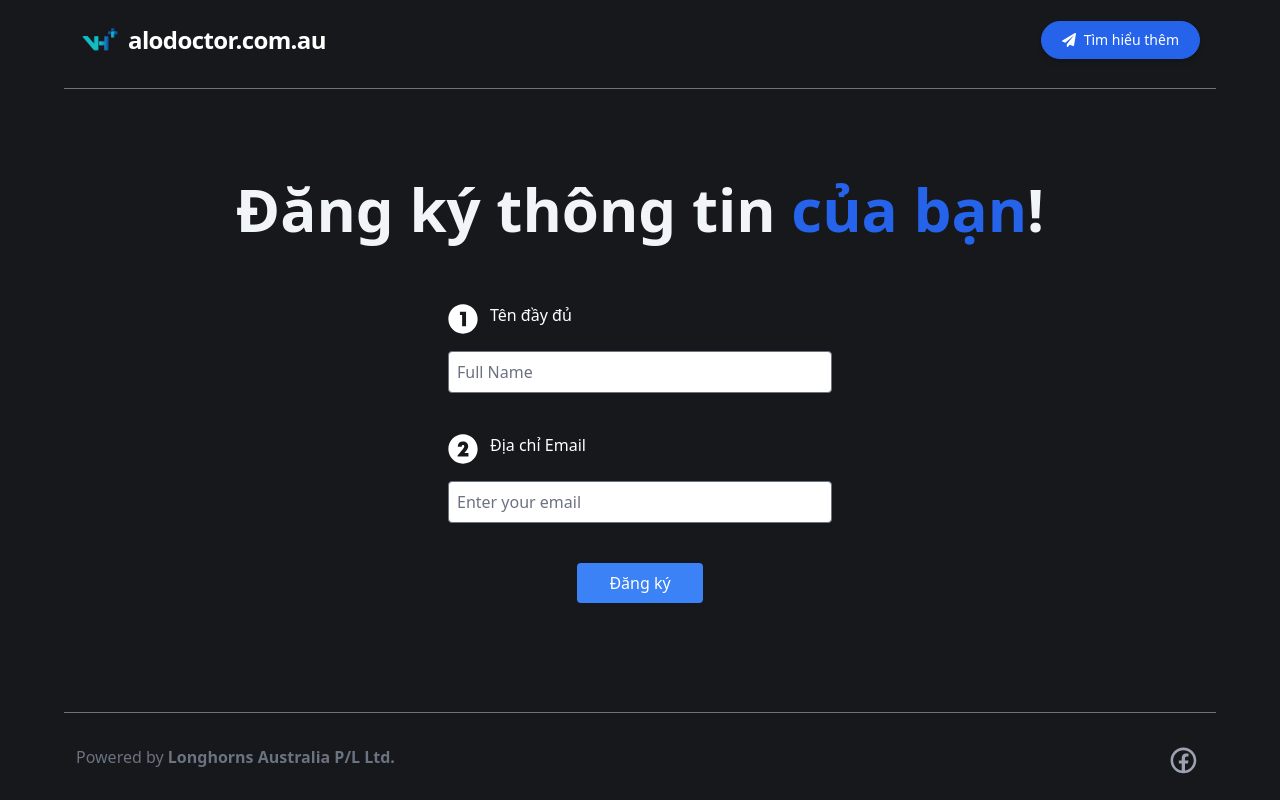
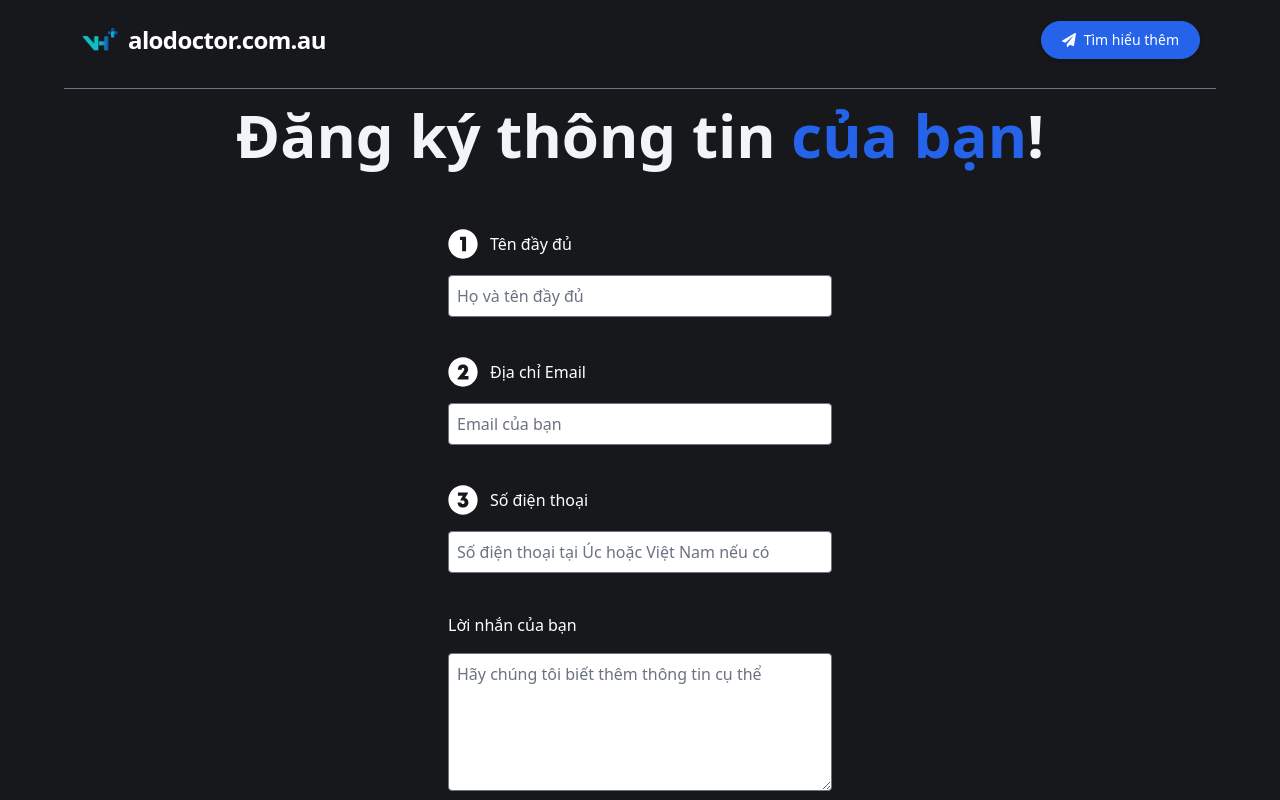
Before and after one commit to nddung2812/AloDoctor, a Next.js app: page /register in a window 1280 px wide. Shown: the top 800 px of the page. Built offline with nearby package versions, Linux system fonts and the light colour scheme.

Commit message:
update form

```diff
--- a/app/register/page.tsx
+++ b/app/register/page.tsx
@@ -14,18 +14,27 @@ import { yupResolver } from '@hookform/resolvers/yup';
 import * as yup from 'yup';
 import emailjs from '@emailjs/browser';
 
-
 type FormValues = {
     fullName: string;
     businessEmail: string;
+    phone: string;
+    message: string;
 };
 
 const schema = yup.object().shape({
-    fullName: yup.string().required('*Full Name is required'),
+    fullName: yup.string().required('*Chúng tôi cần tên đầy đủ của bạn'),
     businessEmail: yup
         .string()
-        .email('*Invalid email format')
-        .required('*Email is required'),
+        .email('*Bạn vui lòng kiểm tra lại email')
+        .required('*Vui lòng nhập email'),
+    phone: yup
+        .string()
+        .required('*Bạn vui lòng kiểm tra lại số điện thoại')
+        .matches(/^[0-9()+-\s]+$/, '*Vui lòng nhập lại số điện thoại'),
+    message: yup
+        .string()
+        .required('*Bạn vui lòng để lại tin nhắn')
+        .max(500, '*Tin nhắn của bạn vượt quá 500 ký tự'),
 });
 
 export default function RegisterPage() {
@@ -39,10 +48,7 @@ export default function RegisterPage() {
         resolver: yupResolver(schema),
     });
 
-
     const onSubmit = (data: FormValues) => {
-        // You can perform your form submission logic here
-        // For this example, we'll just show a success message
         toast.success('Chúc mừng quý khách đăng ký thành công!', {
             position: 'top-right',
         });
@@ -52,7 +58,7 @@ export default function RegisterPage() {
             }, function (error) {
                 console.log('FAILED...', error);
             });
-        reset(); // Reset the form after submission
+        reset();
     };
 
     return (
@@ -74,7 +80,7 @@ export default function RegisterPage() {
                                             height={30}
                                             alt="1 icon"
                                         />
-                                        <label className="block mb-2" htmlFor="fullName">
+                                        <label className="block" htmlFor="fullName">
                                             Tên đầy đủ
                                         </label>
                                     </div>
@@ -87,24 +93,25 @@ export default function RegisterPage() {
                                                 {...field}
                                                 type="text"
                                                 id="fullName"
-                                                placeholder="Full Name"
+                                                placeholder="Họ và tên đầy đủ"
                                                 className="border rounded w-full p-2 text-black"
                                             />
                                         )}
                                     />
                                     {errors.fullName && (
-                                        <p className="text-red-500">{errors.fullName.message}</p>
+                                        <p className="text-red-500 text-left">{errors.fullName.message}</p>
                                     )}
                                 </div>
+
                                 <div className="space-y-4 w-full max-w-sm">
                                     <div className="flex mt-10 items-center space-x-3">
                                         <Image
                                             src="/number-2-white.svg"
                                             width={30}
                                             height={30}
-                                            alt="1 icon"
+                                            alt="2 icon"
                                         />
-                                        <label className="block mb-2" htmlFor="businessName">
+                                        <label className="block" htmlFor="businessEmail">
                                             Địa chỉ Email
                                         </label>
                                     </div>
@@ -117,16 +124,73 @@ export default function RegisterPage() {
                                                 {...field}
                                                 type="text"
                                                 id="businessEmail"
-                                                placeholder="Enter your email"
+                                                placeholder="Email của bạn"
                                                 className="border rounded w-full p-2 text-black"
                                             />
                                         )}
                                     />
                                     {errors.businessEmail && (
-                                        <p className="text-red-500">{errors.businessEmail.message}</p>
+                                        <p className="text-red-500 text-left">{errors.businessEmail.message}</p>
                                     )}
+                                </div>
 
+                                <div className="space-y-4 w-full max-w-sm">
+                                    <div className="flex mt-10 items-center space-x-3">
+                                        <Image
+                                            src="/number-3-white.svg"
+                                            width={30}
+                                            height={30}
+                                            alt="3 icon"
+                                        />
+                                        <label className="block" htmlFor="phone">
+                                            Số điện thoại
+                                        </label>
+                                    </div>
+                                    <Controller
+                                        name="phone"
+                                        control={control}
+                                        defaultValue=""
+                                        render={({ field }) => (
+                                            <input
+                                                {...field}
+                                                type="text"
+                                                id="phone"
+                                                placeholder="Số điện thoại tại Úc hoặc Việt Nam nếu có"
+                                                className="border rounded w-full p-2 text-black"
+                                            />
+                                        )}
+                                    />
+                                    {errors.phone && (
+                                        <p className="text-red-500 text-left">{errors.phone.message}</p>
+                                    )}
                                 </div>
+
+                                <div className="space-y-4 w-full max-w-sm">
+                                    <div className="flex mt-10 items-center space-x-3">
+                                        <label className="block" htmlFor="message">
+                                            Lời nhắn của bạn
+                                        </label>
+                                    </div>
+                                    <Controller
+                                        name="message"
+                                        control={control}
+                                        defaultValue=""
+                                        render={({ field }) => (
+                                            <textarea
+                                                {...field}
+                                                id="message"
+                                                placeholder="Hãy chúng tôi biết thêm thông tin cụ thể"
+                                                rows={5}
+                                                maxLength={500}
+                                                className="border rounded w-full p-2 text-black"
+                                            />
+                                        )}
+                                    />
+                                    {errors.message && (
+                                        <p className="text-red-500 text-left">{errors.message.message}</p>
+                                    )}
+                                </div>
+
                                 <div className="my-4">
                                     <button
                                         type="submit"
@@ -142,6 +206,6 @@ export default function RegisterPage() {
                 </ResizablePanel>
             </main>
             <Footer />
-        </div >
+        </div>
     );
 }
```
